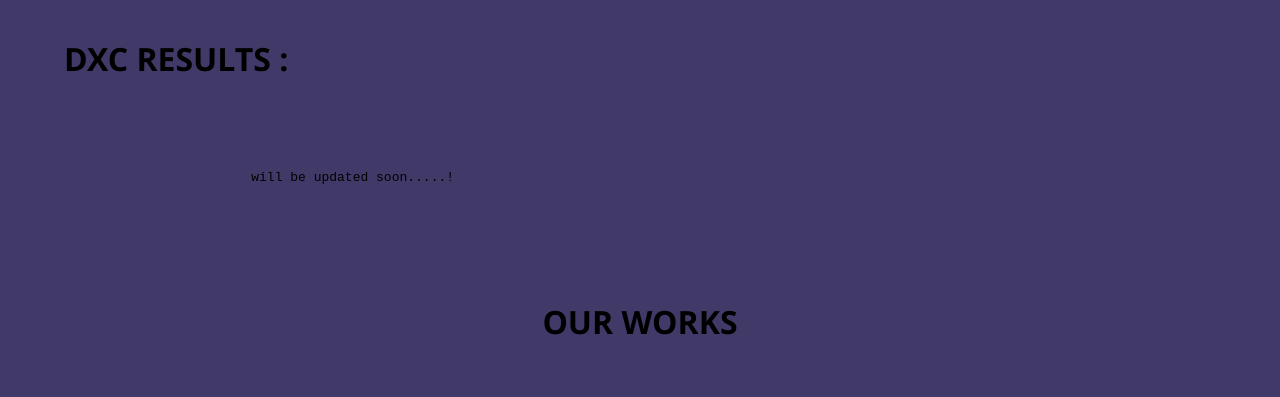
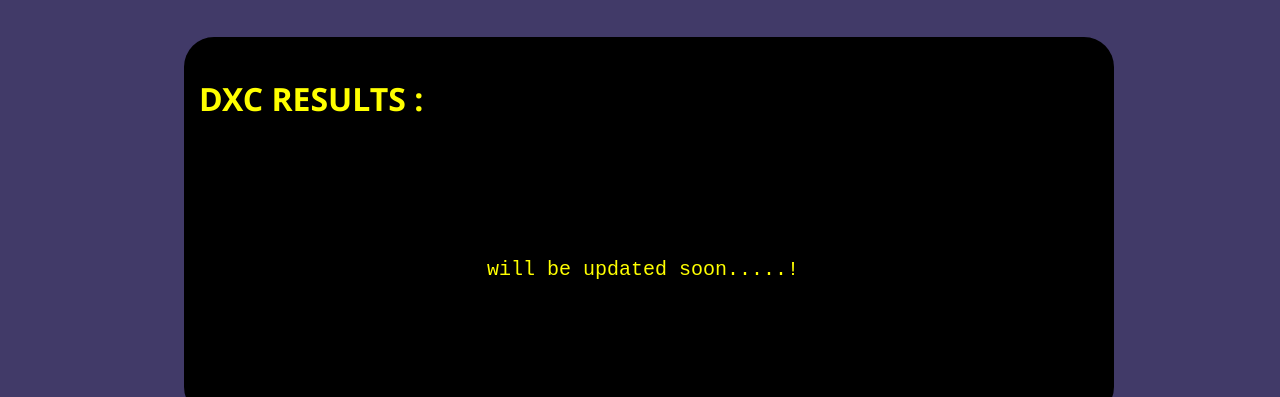
Before and after one commit to JEEVANNIMMALA/aspirants, a plain HTML site: page index.html in a window 1280 px wide. Shown: the part 816-1213 px from the top of the page. Drawn offline with Linux system fonts and the light colour scheme.

Commit message:
Update project.css

```diff
--- a/project.css
+++ b/project.css
@@ -109,6 +109,26 @@
   transition: 1s;
 }
 
+.layered-card {
+  display:block;
+  border-radius: 30px;
+  padding:40px 15px;
+  background-color: black;
+  margin-left: 120px;
+  width:900px;
+  height:300px;
+  align-items: center;
+
+
+}
+.lu_head{
+  color: yellow;
+
+}
+.lu_content{
+  color: yellow;
+  font-size: 20px;
+}
 .services{
     padding-top: 50px;
     padding-bottom: 50px;
```
